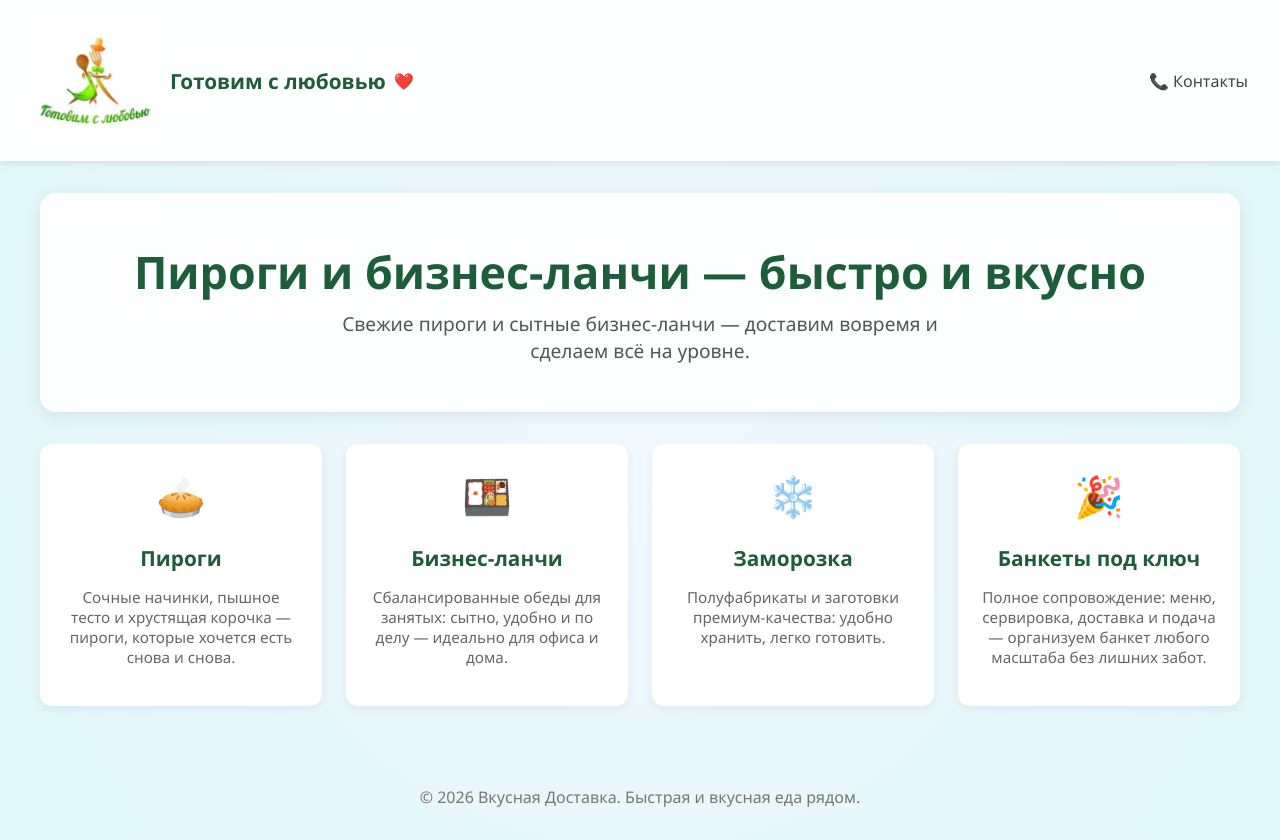
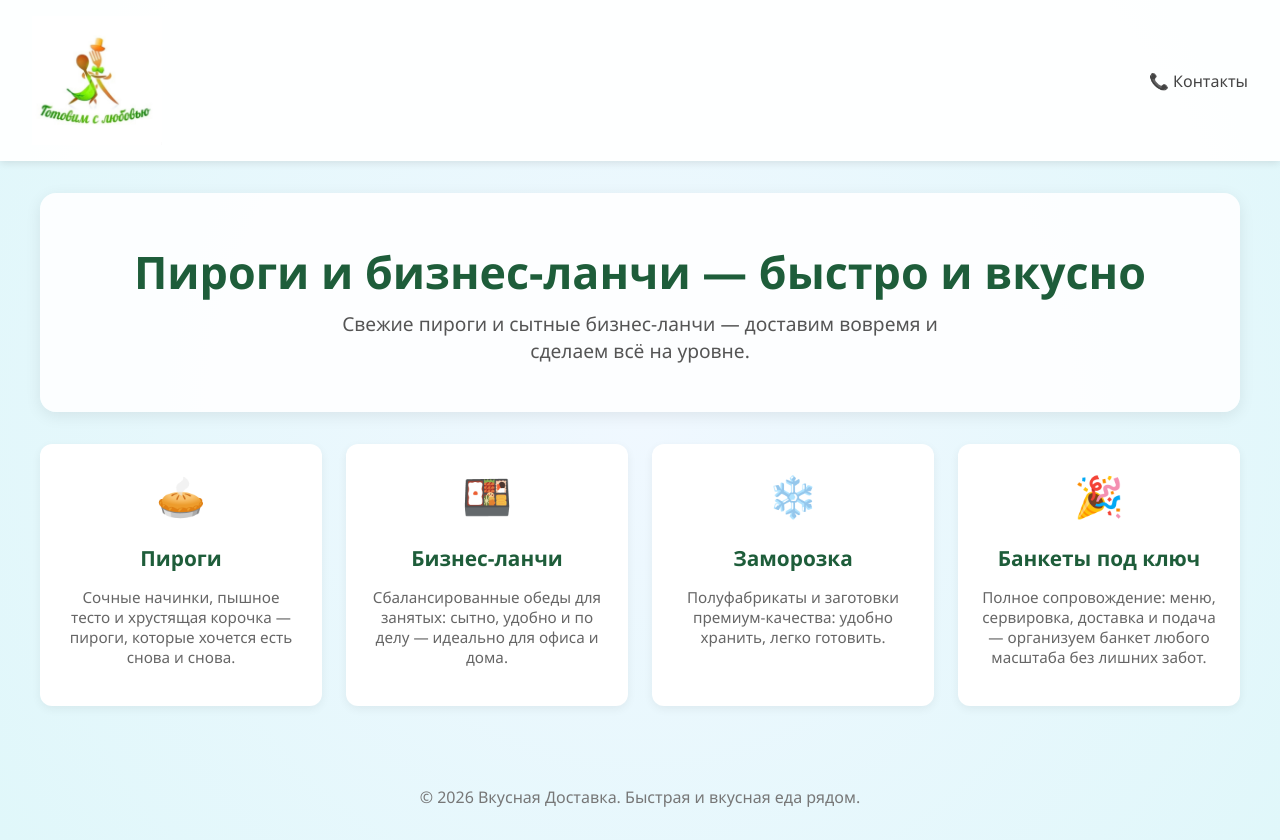
Before and after one commit to n9921640-netizen/food-site-v2, a plain HTML site: page index.html in a window 1280 px wide. Drawn offline with Linux system fonts and the light colour scheme.

```diff
--- a/index.html
+++ b/index.html
@@ -184,8 +184,7 @@
     <header>
       <div class="logo-area">
         <img src="logo.png.png" alt="Логотип" class="logo-img">
-        <span class="logo-text">Готовим с любовью</span>
-        <span class="logo-heart">❤️</span>
+
       </div>
       <nav>
         <a id="open-contacts">📞 Контакты</a>
```
